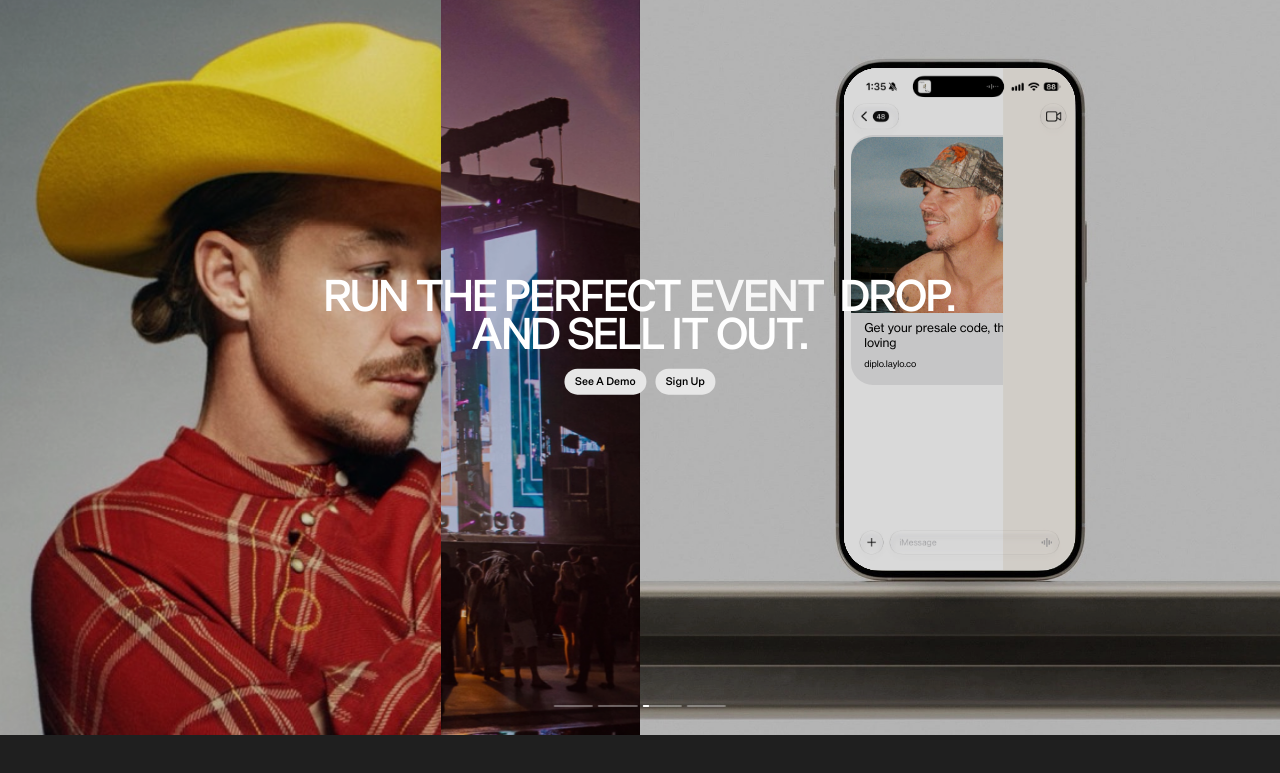
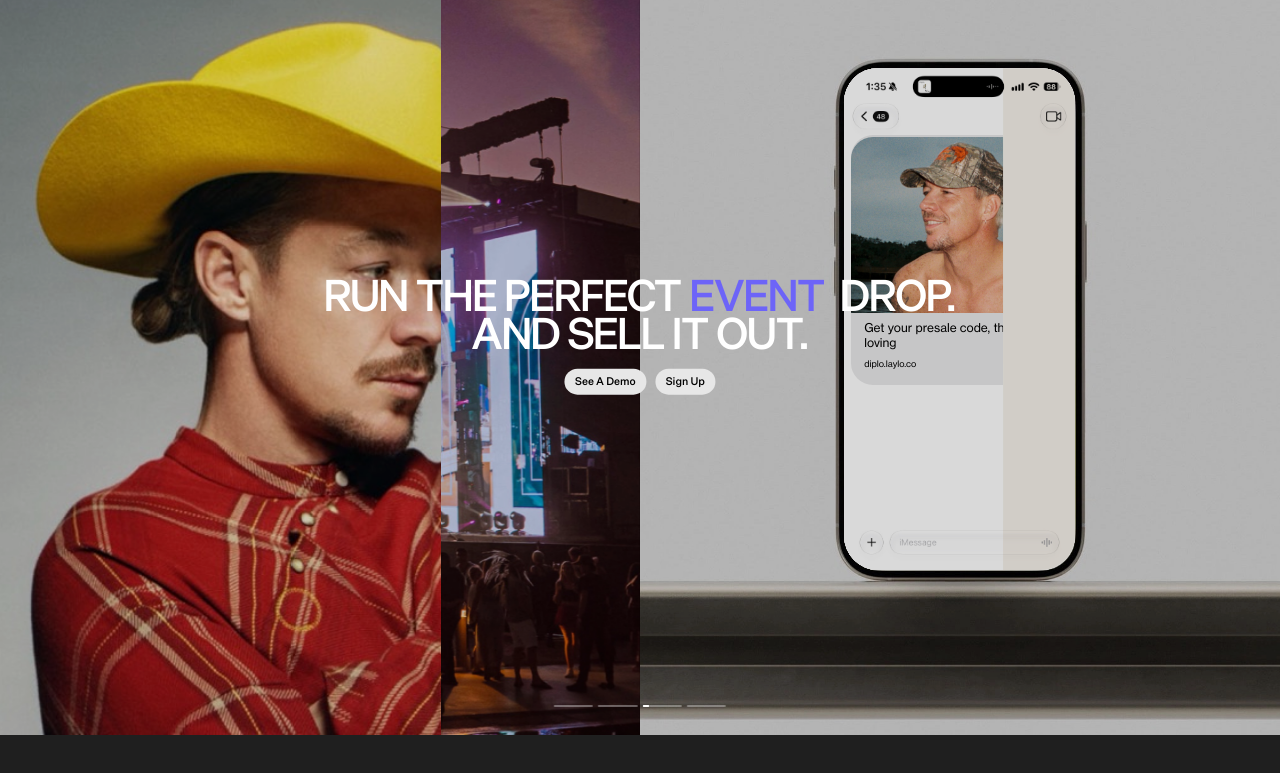
Before and after one commit to hdam123/laylo-prototype, a plain HTML site: page a2.html in a window 1280 px wide. Shown: the part 65-838 px from the top of the page. Drawn offline with Linux system fonts and the light colour scheme; grey boxes are pictures that could not be loaded; animation ran at ten frames a second.

Commit message:
Add files via upload

```diff
--- a/styles.css
+++ b/styles.css
@@ -170,6 +170,8 @@ ul { list-style: none; }
 /* Version A2 (hero-a2.js): auto-advancing hero, three progress bars at the bottom. */
 .heroA2 .hero__left, .heroA2 .hero__stage { isolation: isolate; }
 .heroA2 .hero__shade { z-index: 3; }
+/* A2: the cycling drop-type word in brand purple. */
+.heroA2 .hero__word { color: var(--purple); }
 .heroA2__bars { position: absolute; left: 50%; bottom: 32rem; translate: -50% 0; z-index: 3; display: flex; gap: 6rem; }
 .heroA2__bar { width: 44rem; height: 2rem; border-radius: 2rem; background: rgba(255, 255, 255, .35); overflow: hidden; }
 .heroA2__barFill { display: block; height: 100%; background: #fff; transform: scaleX(0); transform-origin: left; }
```
